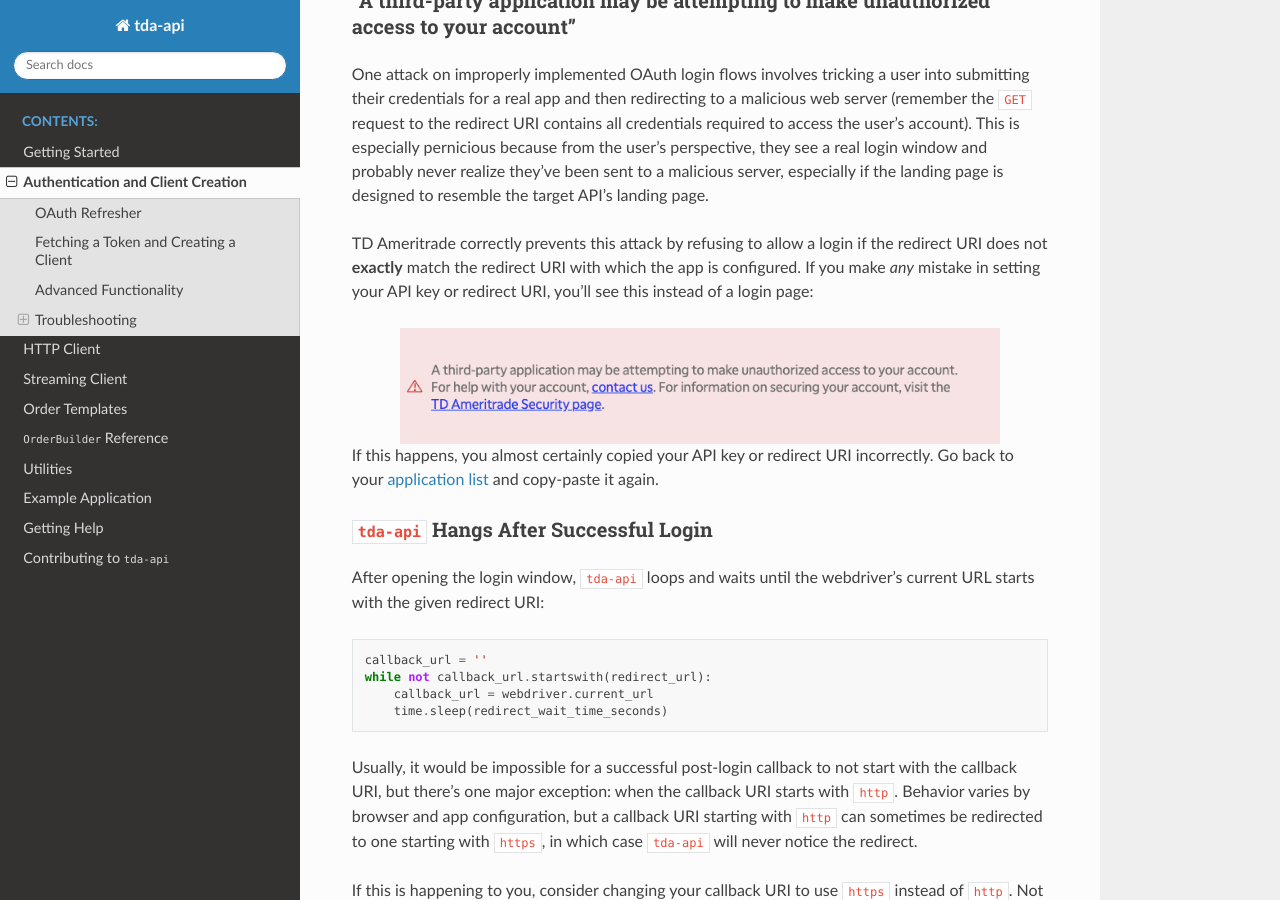
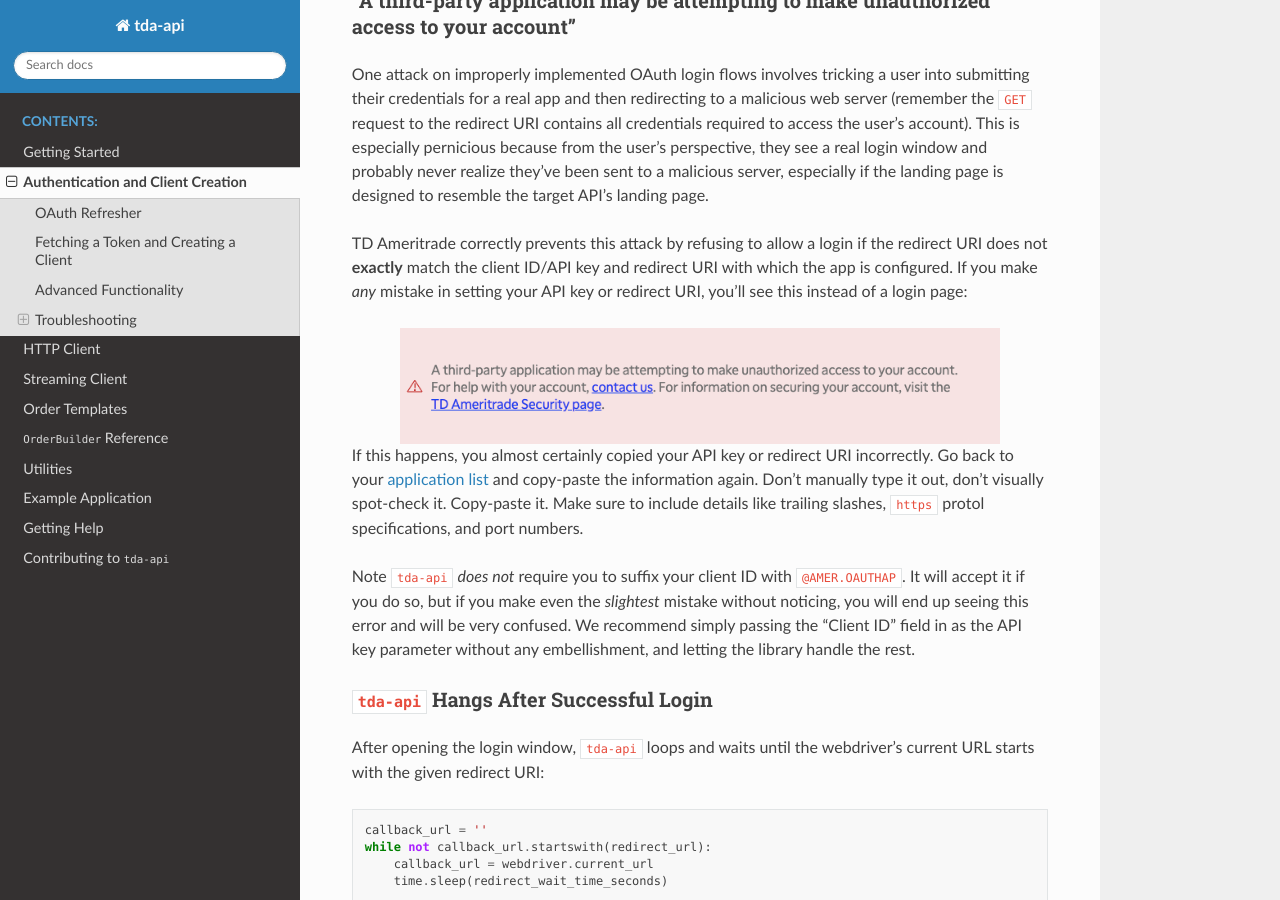
Before and after one commit to alexgolec/tda-api, a Sphinx documentation site: the page built from docs/auth.rst, in a window 1280 px wide and 900 px high, scrolled down 2792 px. Built offline with Sphinx 7.4.7 and the Read the Docs theme 2.0.0, drawn with Linux system fonts in a browser that asks for light colours.

```diff
--- a/docs/auth.rst
+++ b/docs/auth.rst
@@ -162,9 +162,9 @@ probably never realize they've been sent to a malicious server, especially if
 the landing page is designed to resemble the target API's landing page.
 
 TD Ameritrade correctly prevents this attack by refusing to allow a login if the
-redirect URI does not **exactly** match the redirect URI with which the app is
-configured. If you make *any* mistake in setting your API key or redirect URI,
-you'll see this instead of a login page:
+redirect URI does not **exactly** match the client ID/API key and redirect URI
+with which the app is configured. If you make *any* mistake in setting your API
+key or redirect URI, you'll see this instead of a login page:
 
 .. image:: _static/attempted-unauth-access.png
   :width: 600
@@ -173,7 +173,17 @@ you'll see this instead of a login page:
 
 If this happens, you almost certainly copied your API key or redirect URI
 incorrectly. Go back to your `application list
-<https://developer.tdameritrade.com/user/me/apps>`__ and copy-paste it again.
+<https://developer.tdameritrade.com/user/me/apps>`__ and copy-paste the
+information again. Don't manually type it out, don't visually spot-check it.
+Copy-paste it. Make sure to include details like trailing slashes, ``https``
+protol specifications, and port numbers.
+
+Note ``tda-api`` *does not* require you to suffix your client ID with
+``@AMER.OAUTHAP``. It will accept it if you do so, but if you make even the
+*slightest* mistake without noticing, you will end up seeing this error and will
+be very confused. We recommend simply passing the "Client ID" field in as the
+API key parameter without any embellishment, and letting the library handle the
+rest.
 
 
 ++++++++++++++++++++++++++++++++++++++++
```
Also changed, not shown: 1 other file.
